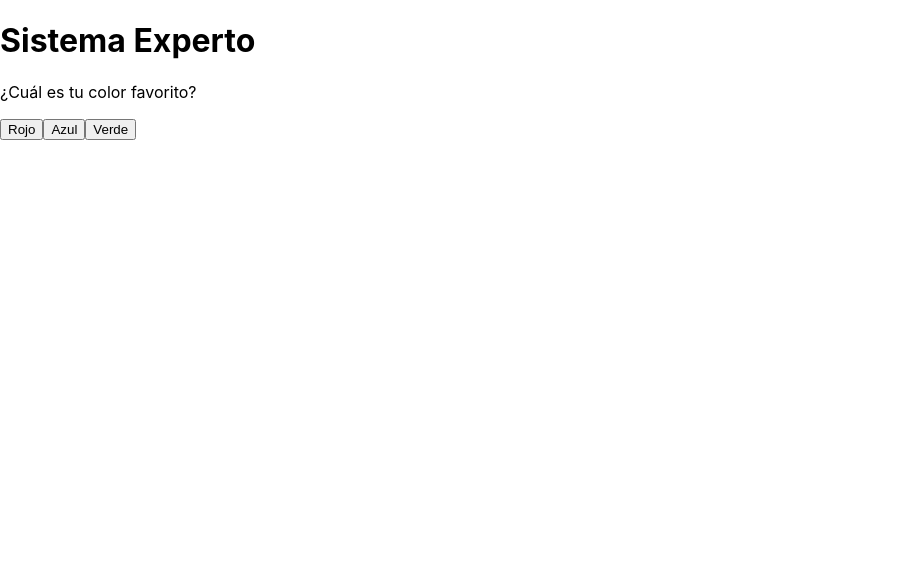
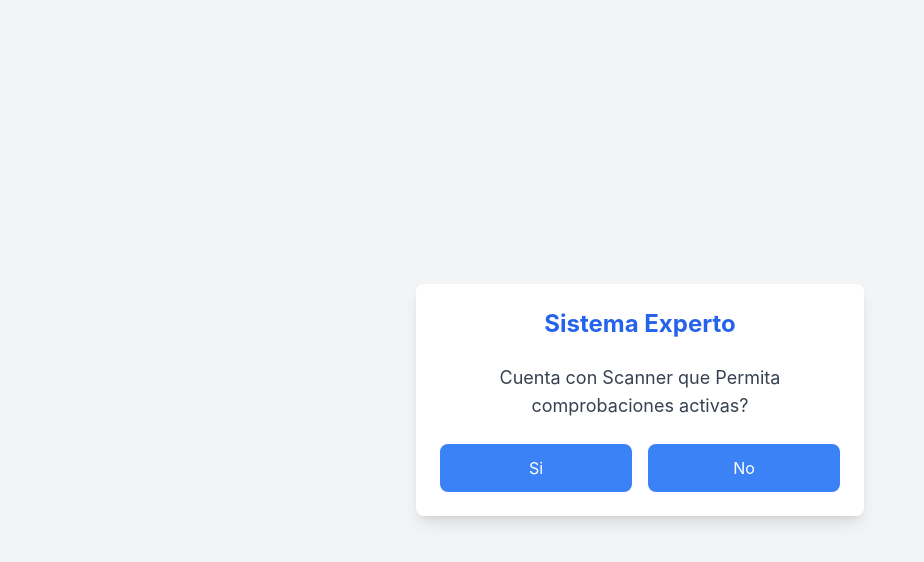
Before and after one commit to MaicolAA/procedural, a React (Create React App) app: page / in a window 1280 px wide. Shown: the top 562 px of the page, without its empty margins (0-924 px from the left). Built offline with nearby package versions, Linux system fonts and the light colour scheme.

Commit message:
feat: all configurations okW

```diff
--- a/package.json
+++ b/package.json
@@ -35,5 +35,8 @@
       "last 1 firefox version",
       "last 1 safari version"
     ]
+  },
+  "devDependencies": {
+    "tailwindcss": "^3.4.12"
   }
 }
--- a/src/App.js
+++ b/src/App.js
@@ -1,9 +1,12 @@
 import React, { useState } from 'react';
 import { Steps as steps } from './Steps';
+import './tailwind.css';
 
 const ExpertSystem = () => {
   const [currentQuestion, setCurrentQuestion] = useState(steps[0]);
   const [answers, setAnswers] = useState({});
+  const [finalSolution, setFinalSolution] = useState(null);
+  const [finalMessage, setFinalMessage] = useState(null);
 
   const handleAnswer = (answer) => {
     setAnswers((prevAnswers) => ({
@@ -11,28 +14,54 @@ const ExpertSystem = () => {
       [currentQuestion.question]: answer,
     }));
 
-    const nextQuestion = currentQuestion.options[answer];
-    if (nextQuestion) {
-      setCurrentQuestion(nextQuestion);
+    const nextStep = currentQuestion.options[answer];
+
+    if (nextStep) {
+      if (nextStep.finalSolution) {
+        setFinalSolution(nextStep.finalSolution);
+      }
+      else if (nextStep.finalMessage) {
+        setFinalMessage(nextStep.finalMessage);
       } else {
-      alert('Has completado el sistema experto.');
+        setCurrentQuestion(nextStep);
+        setFinalMessage(null);
+        setFinalSolution(null);
+      }
     }
   };
 
   return (
-    <div className="flex flex-col items-center">
-      <h1 className="text-2xl font-bold mb-4">Sistema Experto</h1>
-      <p className="text-lg mb-4">{currentQuestion.question}</p>
-      <div className="flex space-x-4">
+    <div className="flex items-center justify-center min-h-screen bg-gray-100 p-4">
+      <div className="bg-white p-6 rounded-lg shadow-lg max-w-md w-full">
+        <h1 className="text-2xl font-bold text-center text-blue-600 mb-6">Sistema Experto</h1>
+
+        <p className="text-lg text-gray-700 text-center mb-6">{currentQuestion.question}</p>
+
+        <div className="grid grid-cols-1 gap-4 sm:grid-cols-2">
           {Object.keys(currentQuestion.options).map((option, index) => (
             <button
               key={index}
               onClick={() => handleAnswer(option)}
-            className="bg-blue-500 text-white py-2 px-4 rounded hover:bg-blue-600"
+              className="bg-blue-500 text-white py-3 px-4 rounded-lg hover:bg-blue-600 focus:outline-none focus:ring-2 focus:ring-blue-400 focus:ring-opacity-75"
             >
               {option}
             </button>
           ))}
+        </div>
+
+        {finalSolution && (
+          <div className="bg-green-100 text-green-700 p-4 rounded-lg mt-6 text-center">
+            <p className="font-bold">Solución Final:</p>
+            <p>{finalSolution}</p>
+          </div>
+        )}
+
+        {finalMessage && (
+          <div className="bg-red-100 text-black-700 p-4 rounded-lg mt-6 text-center">
+            <p className="font-bold">Mensaje</p>
+            <p>{finalMessage}</p>
+          </div>
+        )}
       </div>
     </div>
   );
--- a/src/Steps.js
+++ b/src/Steps.js
@@ -1,50 +1,99 @@
 export const Steps = [
     {
-        question: '¿Cuál es tu color favorito?',
+        question: 'Cuenta con Scanner que Permita comprobaciones activas?',
         options: {
-            Rojo: {
-                question: '¿Por qué te gusta el rojo?',
+            Si: {
+                question: 'Presenta código de fallo de encendido en 1 o más cilindros?',
                 options: {
-                    'Es llamativo': {
-                        question: '¿Qué te atrae de lo llamativo?',
+                    'En 1 cilindro': {
+                        question: 'Se replicó en el mismo cilindro o cambio junto al cilindro que se intercambio la bobina?',
                         options: {
-                            'Es único': {
-                                question: '¿Qué te atrae de lo único?',
+                            'En el mismo': {
+                                question: 'El fallo se paso de cilindro?',
                                 options: {
-                                    'Es divertido': {
-                                        question: '¿Qué te atrae de lo divertido?',
+                                    'Si': {
+                                        finalSolution: 'Se deben reemplazar las bujías de todos los cilindros por unas nuevas de buena calidad y calibrar los electrodos',
+                                    },
+                                    'No': {
+                                        finalSolution: 'Se procede a verificar el estado de los inyectores y se debe medir la compresión y estanqueidad de los cilindros. Comprobaciones adicionales necesarias con herramientas especiales',
+                                    },
+                                },
+                            },
+                            'En el que se intercambio': {
+                                finalSolution: 'Remplazar el cilindro con fallo en la misma bobina',
+                            },
+                        },
+                    },
+                    'En más de 1 cilindro': {
+                        question: 'El fallo se replico en los cilindros intercambiados?',
+                        options: {
+                            'Si': {
+                                finalSolution: 'Remplazar los cilindros con fallos, por cilindro nuevos de buena calidad',
+                            },
+                            'No': {
+                                question: 'El fallo se sigue presentando en los cilindro inicales?',
+                                options: {
+                                    'Si': {
+                                        finalSolution: 'Se deben reemplazar las bujías de todos los cilindros por unas nuevas de buena calidad y calibrar los electrodos',
+                                    },
+                                    'No': {
+                                        finalSolution: 'Se procede a verificar el estado de los inyectores y se debe medir la compresión y estanqueidad de los cilindros. Comprobaciones adicionales necesarias con herramientas especiales',
+                                    },
+                                },
+                            },
+                        },
+                    },
+                },
+            },
+            No: {
+                question: 'Cuenta con lector de codigos?',
+                options: {
+                    'Si': {
+                        question: 'Presenta código de fallo de encendido en 1 o más cilindros?',
+                        options: {
+                            'En 1 cilindro': {
+                                question: 'Se replicó en el mismo cilindro o cambio junto al cilindro que se intercambio la bobina?',
+                                options: {
+                                    'En el mismo': {
+                                        question: 'El fallo se paso de cilindro?',
                                         options: {
-                                            'Es divertido': null,
-                                            'Es inteligente': null,
+                                            'Si': {
+                                                finalSolution: 'Se deben reemplazar las bujías de todos los cilindros por unas nuevas de buena calidad y calibrar los electrodos',
+                                            },
+                                            'No': {
+                                                finalSolution: 'Se procede a verificar el estado de los inyectores y se debe medir la compresión y estanqueidad de los cilindros. Comprobaciones adicionales necesarias con herramientas especiales',
+                                            },
                                         },
                                     },
-                                    'Es inteligente': {
-                                        question: '¿Qué te atrae de lo inteligente?',
+                                    'En el que se intercambio': {
+                                        finalSolution: 'Remplazar el cilindro con fallo en la misma bobina',
+                                    },
+                                },
+                            },
+                            'En más de 1 cilindro': {
+                                question: 'El fallo se replico en los cilindros intercambiados?',
+                                options: {
+                                    'Si': {
+                                        finalSolution: 'Remplazar los cilindros con fallos, por cilindro nuevos de buena calidad',
+                                    },
+                                    'No': {
+                                        question: 'El fallo se sigue presentando en los cilindro inicales?',
                                         options: {
-                                            'Es inteligente': null,
-                                            'Es divertido': null,
+                                            'Si': {
+                                                finalSolution: 'Se deben reemplazar las bujías de todos los cilindros por unas nuevas de buena calidad y calibrar los electrodos',
+                                            },
+                                            'No': {
+                                                finalSolution: 'Se procede a verificar el estado de los inyectores y se debe medir la compresión y estanqueidad de los cilindros. Comprobaciones adicionales necesarias con herramientas especiales',
+                                            },
                                         },
                                     },
                                 },
                             },
-                            'Es visible': null,
                         },
                     },
-                    'Es apasionante': null,
-                },
-            },
-            Azul: {
-                question: '¿Por qué prefieres el azul?',
-                options: {
-                    'Es calmante': null,
-                    'Es confiable': null,
-                },
-            },
-            Verde: {
-                question: '¿Por qué te gusta el verde?',
-                options: {
-                    'Es natural': null,
-                    'Es fresco': null,
+                    'No': {
+                        finalMessage: 'Lo sentimos, no se puede comprobar la averia.',
+                    }
                 },
             },
         },
--- /dev/null
+++ b/src/tailwind.css
@@ -0,0 +1,3 @@
+@tailwind base;
+@tailwind components;
+@tailwind utilities;
--- /dev/null
+++ b/tailwind.config.js
@@ -0,0 +1,9 @@
+module.exports = {
+  content: [
+    './src/**/*.{js,jsx,ts,tsx}',
+  ],
+  theme: {
+    extend: {},
+  },
+  plugins: [],
+};
```
Also changed, not shown: 2 other files (tests, documents, lock files or other folders). Lines whose indentation alone changed are shown as unchanged.
